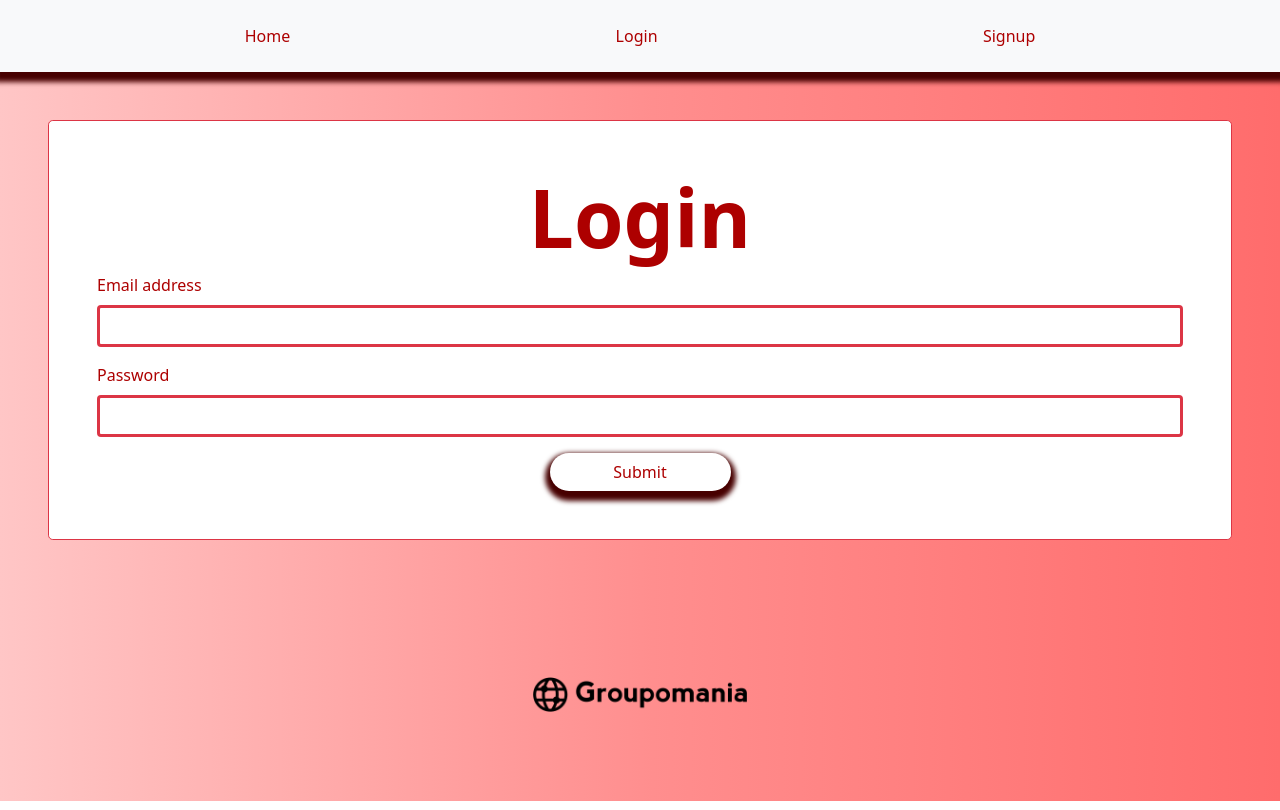
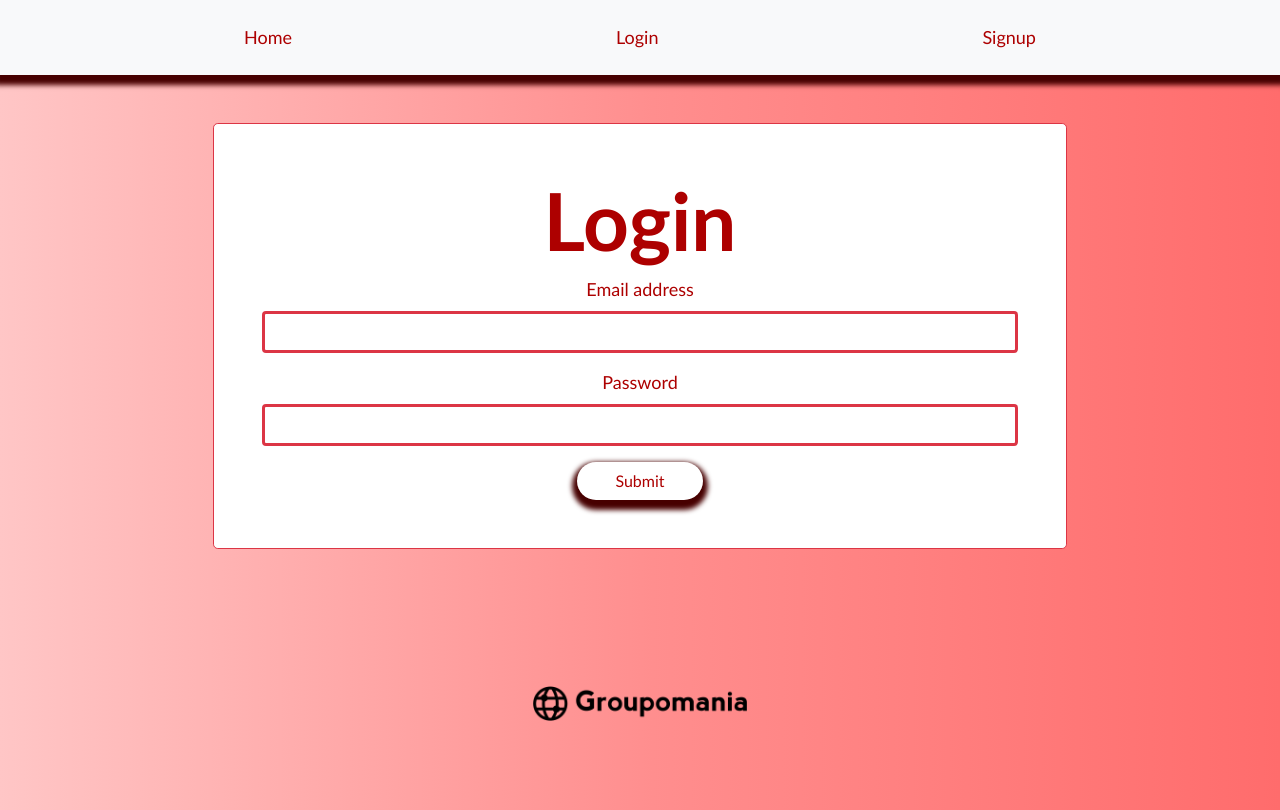
Before and after one commit to CristinaPicazo/CONNECT-E, a Vue app in the folder front/: page /login in a window 1280 px wide. Built offline with nearby package versions, Linux system fonts and the light colour scheme.

Commit message:
margin corrected

```diff
--- a/front/src/scss/mixins.scss
+++ b/front/src/scss/mixins.scss
@@ -5,6 +5,8 @@
   margin: 0;
   padding: 0;
   background: variables.$backgroundColor;
+  font-size: variables.$fontSize;
+  font-family: variables.$geneneralFont;
   a {
     text-decoration: none;
     color: variables.$fontColor;
--- a/front/src/views/HomeView.vue
+++ b/front/src/views/HomeView.vue
@@ -1,7 +1,7 @@
 <template>
   <div
     data-home
-    class="vh-100 d-flex flex-column flex-sm-row align-items-center"
+    class="vh-100 d-flex flex-column flex-sm-row align-items-center justify-content-center"
   >
     <div
       class="mb-5 mt-5 m-sm-5 pt-5 pb-5 bg-white rounded-3 border border-danger text-center"
--- a/front/src/views/LoginView.vue
+++ b/front/src/views/LoginView.vue
@@ -1,7 +1,7 @@
 <template>
   <form
     data-login
-    class="mt-5 m-sm-5 p-5 bg-white mb-5 rounded-3 border border-danger"
+    class="col col-md-8 mx-auto mt-5 p-5 bg-white mb-5 rounded-3 border border-danger text-break text-center"
     @submit.prevent="onSubmit"
     autocomplete="on"
   >
--- a/front/src/views/PostDetailsView.vue
+++ b/front/src/views/PostDetailsView.vue
@@ -1,14 +1,14 @@
 <template>
   <div
     data-post
-    class="mt-5 m-sm-5 p-5 bg-white mb-5 rounded-3 border border-danger text-break text-center"
+    class="col col-md-8 mx-auto mt-5 p-5 bg-white mb-5 rounded-3 border border-danger text-break text-center"
   >
     <p v-if="isLoading">Loading...</p>
     <p v-if="errorMessage != ''">{{ errorMessage }}</p>
     <div class="form-group mb-3" v-show="!isLoading && errorMessage == ''">
       <h2 class="display-1 fw-bold">{{ post.p_title }}</h2>
       <h6 class="card-subtitle mb-5 text-muted">by {{ post.author }}</h6>
-      <p>{{ post.p_body }}</p>
+      <p class="col-md-8 mx-auto">{{ post.p_body }}</p>
       <img
         v-if="post.p_file"
         class="rounded mx-auto d-block col-12 col-md-10 col-lg-8"
--- a/front/src/views/SignupView.vue
+++ b/front/src/views/SignupView.vue
@@ -1,7 +1,7 @@
 <template>
   <form
     data-sign
-    class="mt-5 m-sm-5 p-5 bg-white mb-5 rounded-3 border border-danger"
+    class="col col-md-8 mx-auto mt-5 p-5 bg-white mb-5 rounded-3 border border-danger text-break text-center"
     @submit.prevent="handleSubmit"
     autocomplete="on"
   >
```
